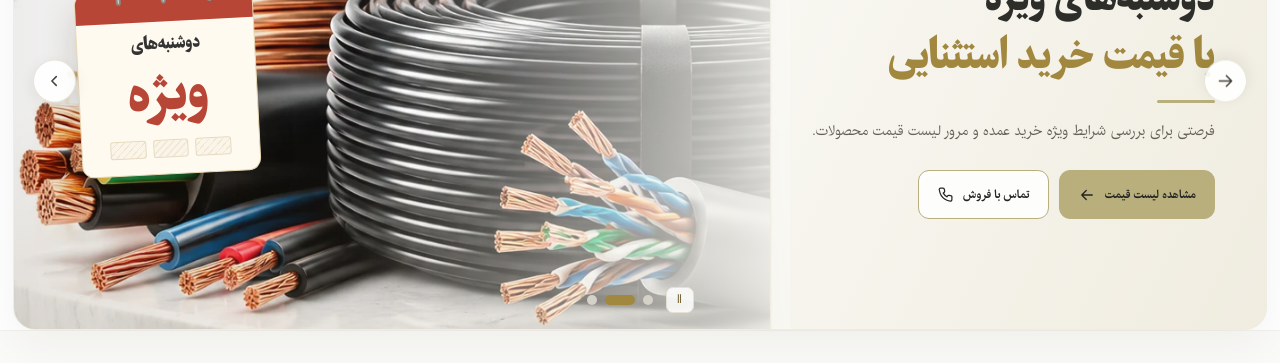
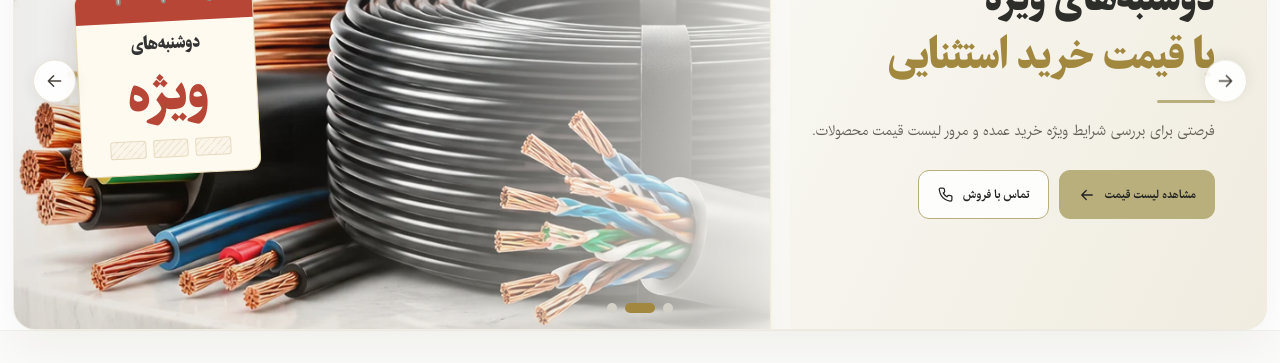
Before and after one commit to Shahrad-Ghani/khaji_pakhsh, a Next.js app: page / in a window 1280 px wide. Shown: the part 395-758 px from the top of the page. Built offline with nearby package versions, Linux system fonts and the light colour scheme.

Commit message:
ui: remove hero pause symbol and unify arrow icons

```diff
--- a/src/components/HeroSlider.tsx
+++ b/src/components/HeroSlider.tsx
@@ -64,7 +64,6 @@ type Direction = -1 | 1;
 
 export function HeroSlider() {
   const [activeIndex, setActiveIndex] = useState(0);
-  const [isPaused, setIsPaused] = useState(false);
   const [trackPosition, setTrackPosition] = useState(1);
   const [isTransitionEnabled, setIsTransitionEnabled] = useState(true);
   const [isAnimating, setIsAnimating] = useState(false);
@@ -115,13 +114,13 @@ export function HeroSlider() {
   }, [move]);
 
   useEffect(() => {
-    // Preserve V1.0.1's pause/resume control and respect reduced-motion preferences.
-    if (isPaused || window.matchMedia("(prefers-reduced-motion: reduce)").matches) return;
+    // Respect reduced-motion preferences while keeping automatic playback enabled.
+    if (window.matchMedia("(prefers-reduced-motion: reduce)").matches) return;
 
     // Start a fresh 5-second countdown after each slide change or manual navigation.
     const timer = window.setTimeout(showNext, 5000);
     return () => window.clearTimeout(timer);
-  }, [activeIndex, timerResetKey, isPaused, showNext]);
+  }, [activeIndex, timerResetKey, showNext]);
 
   useEffect(() => {
     if (isTransitionEnabled) return;
@@ -273,7 +272,7 @@ export function HeroSlider() {
           onClick={showPrevious}
           aria-label="اسلاید قبلی"
         >
-          <Icon name="arrow-left" size={21} />
+          <Icon name="arrow" size={21} />
         </button>
         <button
           className="hero-slider-arrow hero-slider-next"
@@ -298,15 +297,6 @@ export function HeroSlider() {
               />
             ))}
           </div>
-          <button
-            type="button"
-            className="hero-slider-pause"
-            onClick={() => setIsPaused((paused) => !paused)}
-            aria-label={isPaused ? "ادامه پخش خودکار" : "توقف پخش خودکار"}
-            title={isPaused ? "ادامه پخش خودکار" : "توقف پخش خودکار"}
-          >
-            {isPaused ? "▶" : "Ⅱ"}
-          </button>
         </div>
       </div>
     </section>
```
